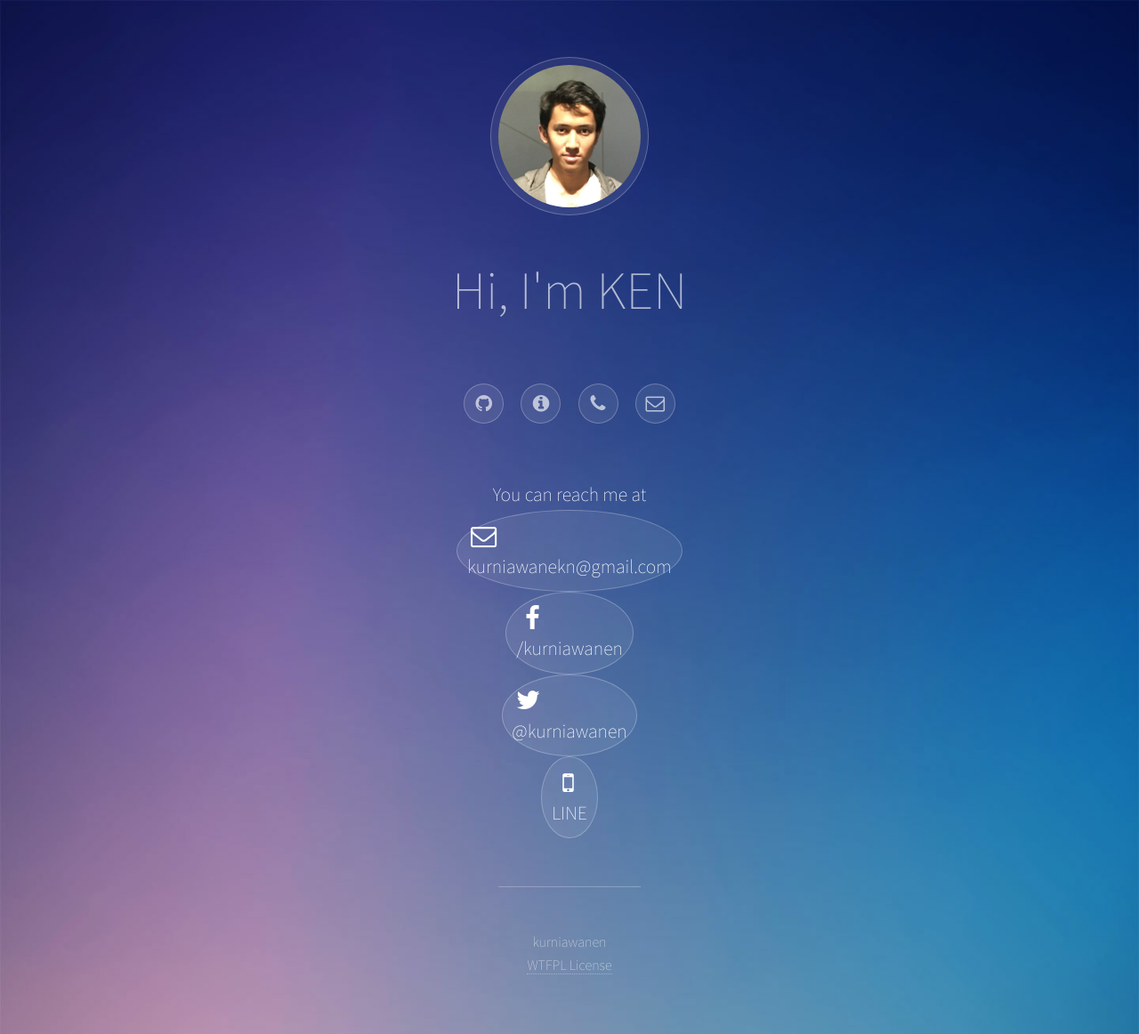
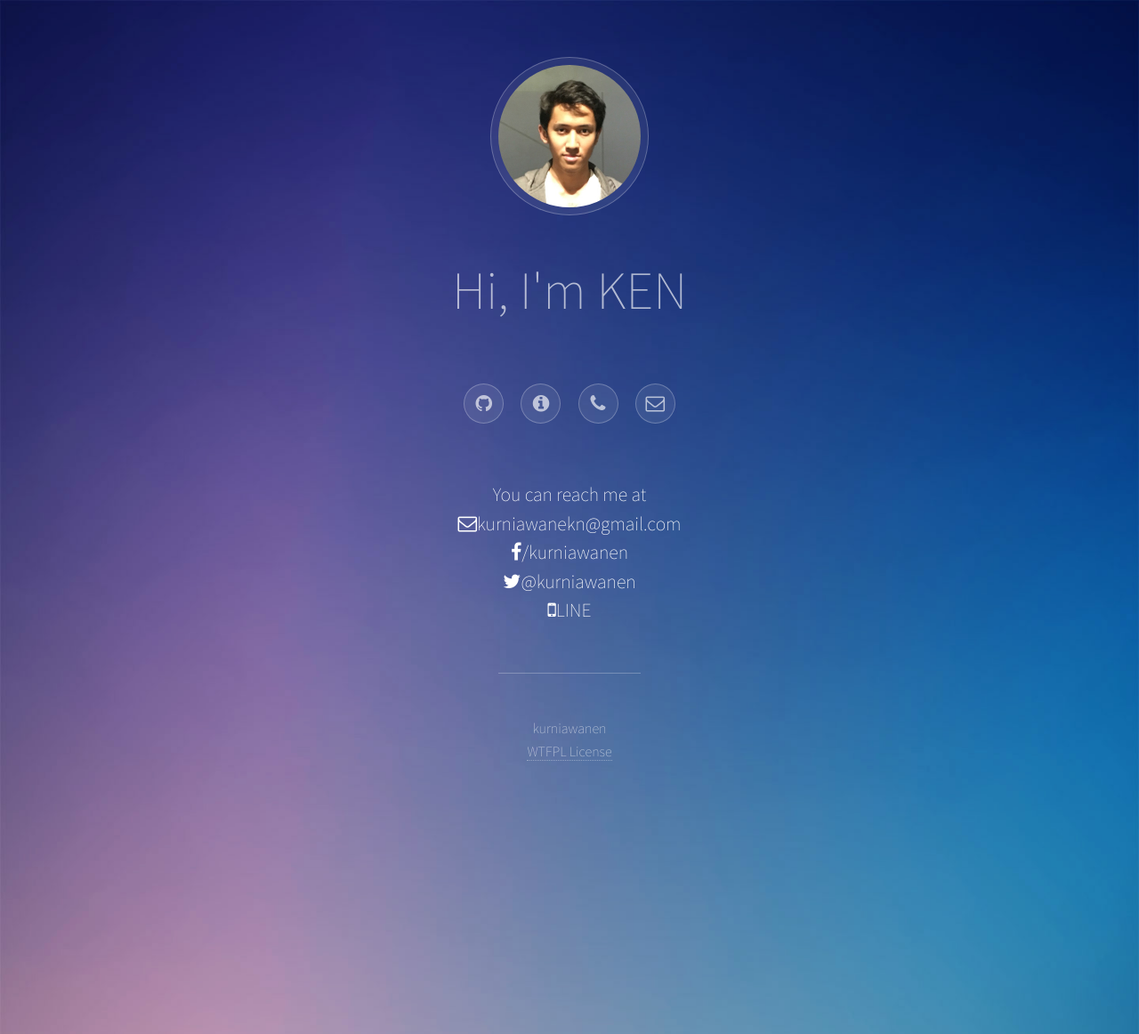
Before and after one commit to ken-kurniawanen/kurniawanen.github.io, a Jekyll site: the page built from contact/index.html, in a window 1280 px wide. Shown: the whole page at 89% size. Built offline with Jekyll 4.4.1, drawn with Linux system fonts in a browser that asks for light colours.

Commit message:
icon style

```diff
--- a/contact/index.html
+++ b/contact/index.html
@@ -3,8 +3,8 @@
 title: Contact kurniawanen
 ---
 <h2>You can reach me at<br />
-<a href="mailto:kurniawanekn@gmail.com" target="_blank" class="icon style2 fa-envelope-o">kurniawanekn@gmail.com</a><br />
-<a href="http://facebook.com/kurniawanen" target="_blank" class="icon style2 fa-facebook">/kurniawanen</a><br />
-<a href="http://twitter.com/kurniawanen" target="_blank" class="icon style2 fa-twitter">@kurniawanen</a><br />
-<a href="http://line.me/ti/p/~kurniawanen" target="_blank" class="icon style2 fa-mobile">LINE</a><br />
+<a href="mailto:kurniawanekn@gmail.com" target="_blank" class="icon fa-envelope-o">kurniawanekn@gmail.com</a><br />
+<a href="http://facebook.com/kurniawanen" target="_blank" class="icon fa-facebook">/kurniawanen</a><br />
+<a href="http://twitter.com/kurniawanen" target="_blank" class="icon fa-twitter">@kurniawanen</a><br />
+<a href="http://line.me/ti/p/~kurniawanen" target="_blank" class="icon fa-mobile">LINE</a><br />
 </h2>
```
